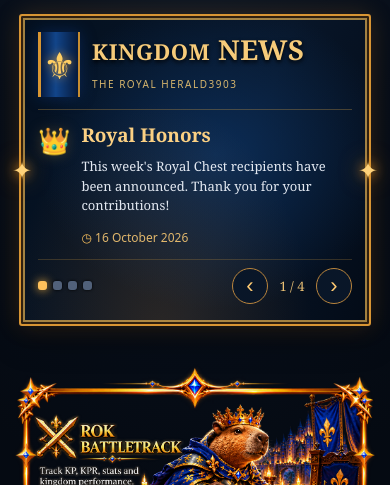
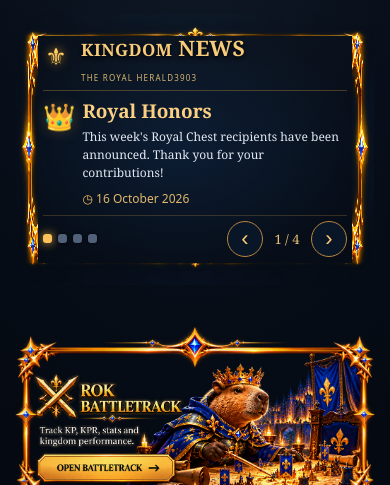
Before and after one commit to ROK-Lagertha/kingdom3903-website, a plain HTML site: page index.html in a window 390 px wide. Shown: the part 359-844 px from the top of the page. Drawn offline with Linux system fonts and the light colour scheme.

Commit message:
feat: Integrate transparent Royal Herald frame
Integrated the new transparent gold-and-blue Royal Herald frame into The Citadel.

- Replaced the previous CSS border with the new ornamental frame artwork
- Added responsive frame scaling for desktop and mobile
- Preserved dynamic news content, automatic rotation and navigation controls
- Maintained the existing royal navy background
- Left the header, navigation, Cappy cards and footer unchanged

```diff
--- a/index.html
+++ b/index.html
@@ -224,6 +224,25 @@
 @media(max-width:850px){.herald-shell{grid-template-columns:minmax(0,1fr) auto;gap:12px;min-height:0;padding:20px}.herald-heading{grid-column:1/-1;border-right:0;border-bottom:1px solid rgba(222,166,67,.3);padding:0 0 12px;height:auto}.herald-standard{height:65px}.herald-chest{grid-column:2;grid-row:2;min-height:90px}.herald-chest .chest-art{font-size:50px}.herald-story{grid-column:1;grid-row:2}.herald-controls{grid-column:1/-1;grid-row:3;flex-direction:row;align-items:center;gap:12px;padding-top:8px;border-top:1px solid rgba(222,166,67,.22)}}
 @media(max-width:450px){.herald{padding:0 7px}.herald-shell{padding:16px 17px}.herald-heading{gap:12px}.herald-brand strong{font-size:22px}.herald-chest{display:none}.herald-story{grid-column:1/-1}.herald-controls{grid-column:1/-1}.herald-shell:before,.herald-shell:after{font-size:24px}.herald-shell:before{left:-9px}.herald-shell:after{right:-9px}}
 @media(prefers-reduced-motion:reduce){.herald-story{transition:none}}
+
+/* V3.9.3: Transparent Royal Herald artwork, with real accessible live news above it. */
+.herald{max-width:1124px;padding:0 12px}
+.herald-shell{
+  border:36px solid transparent;
+  border-image-source:url('assets/royal-herald-frame.png');
+  border-image-slice:175 175 175 175;
+  border-image-width:36px;
+  border-image-repeat:stretch;
+  border-radius:0;box-shadow:none;
+  background:radial-gradient(ellipse at 45% 50%,rgba(17,48,87,.38),transparent 75%);
+  min-height:154px;padding:4px 10px;gap:14px;
+}
+.herald-shell::before,.herald-shell::after{content:none!important}
+.herald-heading{padding-left:2px}
+.herald-standard{background:transparent;border:0;box-shadow:none;width:30px}
+.herald-standard span{font-size:24px}
+@media(max-width:850px){.herald-shell{grid-template-columns:minmax(0,1fr) auto;gap:10px;padding:5px 8px}.herald-heading{grid-column:1/-1;grid-row:1;padding-bottom:8px}.herald-story{grid-column:1/-1;grid-row:2}.herald-controls{grid-column:1/-1;grid-row:3}}
+@media(max-width:600px){.herald{padding:0 4px}.herald-shell{border-width:22px;border-image-width:22px;padding:2px 5px;gap:7px}.herald-heading{padding:0 0 6px}.herald-brand strong{font-size:17px}.herald-brand small{font-size:8px}.herald-story{gap:7px}.herald-copy p{font-size:12px;margin:4px 0}.herald-controls{padding-top:5px}.herald-standard{width:26px;height:34px;min-height:34px}}
 </style>
 </head>
 <body><main id="home">
```
Also changed, not shown: README.md, assets/royal-herald-frame.png (added).
